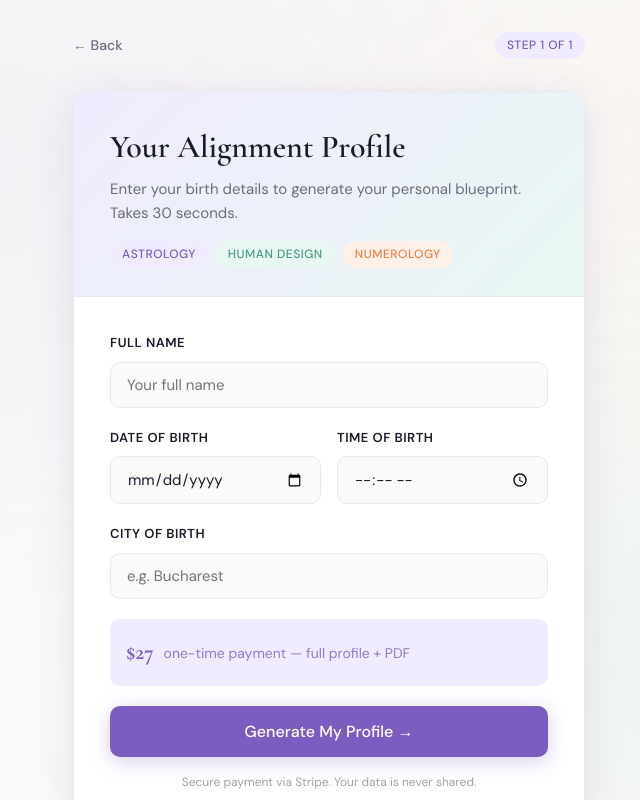
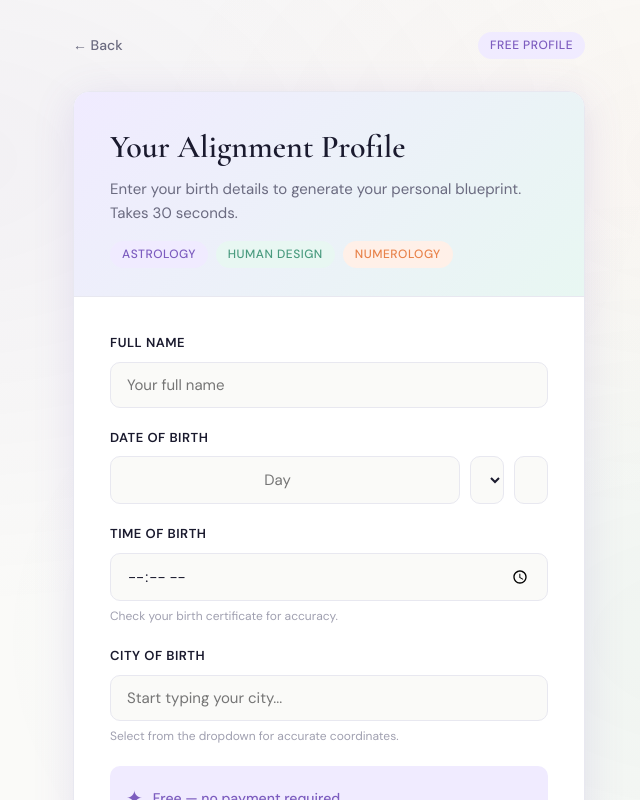
Before and after one commit to ciordasradu-droid/self-alignment-platform, a Next.js app: page /onboarding in a window 1280 px wide. Shown: the top 800 px of the page, without its empty margins (311-951 px from the left). Built offline with nearby package versions, Linux system fonts and the light colour scheme.

Commit message:
fix onboarding - city autocomplete, day/month/year date format, free pricing

```diff
--- a/app/onboarding/page.js
+++ b/app/onboarding/page.js
@@ -1,45 +1,101 @@
 'use client'
 
-import { useState } from 'react'
+import { useState, useEffect, useRef } from 'react'
+import { useRouter } from 'next/navigation'
 
 export default function Onboarding() {
+  const router = useRouter()
   const [loading, setLoading] = useState(false)
   const [formData, setFormData] = useState({
     full_name: '',
     date_of_birth: '',
     time_of_birth: '',
-    city: ''
+    city: '',
+    lat: '',
+    lng: ''
   })
 
-  const handleChange = (e) => {
-    setFormData({ ...formData, [e.target.name]: e.target.value })
+  const [day, setDay] = useState('')
+  const [month, setMonth] = useState('')
+  const [year, setYear] = useState('')
+  const [cityValue, setCityValue] = useState('')
+  const [citySuggestions, setCitySuggestions] = useState([])
+  const [showSuggestions, setShowSuggestions] = useState(false)
+  const debounceRef = useRef(null)
+
+  useEffect(() => {
+    if (day && month && year && year.length === 4) {
+      const paddedMonth = month.padStart(2, '0')
+      const paddedDay = day.padStart(2, '0')
+      setFormData(prev => ({ ...prev, date_of_birth: `${year}-${paddedMonth}-${paddedDay}` }))
+    }
+  }, [day, month, year])
+
+  const handleCityInput = (e) => {
+    const value = e.target.value
+    setCityValue(value)
+    setFormData(prev => ({ ...prev, city: '', lat: '', lng: '' }))
+
+    if (debounceRef.current) clearTimeout(debounceRef.current)
+
+    if (value.length < 2) {
+      setCitySuggestions([])
+      return
+    }
+
+    debounceRef.current = setTimeout(async () => {
+      try {
+        const res = await fetch(
+          `https://nominatim.openstreetmap.org/search?q=${encodeURIComponent(value)}&format=json&limit=5&featuretype=city`,
+          { headers: { 'Accept-Language': 'en' } }
+        )
+        const data = await res.json()
+        setCitySuggestions(data)
+        setShowSuggestions(true)
+      } catch (err) {
+        console.error('City search error:', err)
+      }
+    }, 400)
   }
 
-  const handleSubmit = async (e) => {
+  const handleCitySelect = (place) => {
+    const cityName = place.display_name
+    setCityValue(cityName)
+    setFormData(prev => ({
+      ...prev,
+      city: cityName,
+      lat: place.lat,
+      lng: place.lon
+    }))
+    setCitySuggestions([])
+    setShowSuggestions(false)
+  }
+
+  const handleSubmit = (e) => {
     e.preventDefault()
+
+    if (!day || !month || !year || year.length !== 4) {
+      alert('Please enter a valid date of birth.')
+      return
+    }
+    if (!formData.time_of_birth) {
+      alert('Please enter your time of birth.')
+      return
+    }
+    if (!formData.city) {
+      alert('Please select a city from the dropdown suggestions.')
+      return
+    }
+
     setLoading(true)
+    const encoded = encodeURIComponent(JSON.stringify(formData))
+    router.push(`/generating?data=${encoded}`)
+  }
 
-    try {
-      const response = await fetch('/api/checkout', {
-        method: 'POST',
-        headers: { 'Content-Type': 'application/json' },
-        body: JSON.stringify({ formData })
-      })
-
-      const data = await response.json()
-
-      if (data.url) {
-        window.location.href = data.url
-      } else {
-        throw new Error('No checkout URL returned')
-      }
-
-    } catch (err) {
-      console.error(err)
-      alert('Something went wrong. Please try again.')
-      setLoading(false)
-    }
-  }
+  const months = [
+    'January', 'February', 'March', 'April', 'May', 'June',
+    'July', 'August', 'September', 'October', 'November', 'December'
+  ]
 
   return (
     <>
@@ -48,7 +104,7 @@ export default function Onboarding() {
 
         <div style={s.header}>
           <a href="/" style={s.back}>← Back</a>
-          <span className="tag tag-purple">Step 1 of 1</span>
+          <span className="tag tag-purple">Free Profile</span>
         </div>
 
         <div style={s.card}>
@@ -66,66 +122,100 @@ export default function Onboarding() {
             </div>
           </div>
 
-          <form onSubmit={handleSubmit} style={s.form}>
+          <div style={s.form}>
 
             <div style={s.field}>
               <label style={s.label}>Full Name</label>
               <input
                 type="text"
-                name="full_name"
                 value={formData.full_name}
-                onChange={handleChange}
-                required
+                onChange={e => setFormData(prev => ({ ...prev, full_name: e.target.value }))}
                 placeholder="Your full name"
                 style={s.input}
               />
             </div>
 
-            <div style={s.row}>
-              <div style={s.field}>
-                <label style={s.label}>Date of Birth</label>
+            <div style={s.field}>
+              <label style={s.label}>Date of Birth</label>
+              <div style={s.dateRow}>
                 <input
-                  type="date"
-                  name="date_of_birth"
-                  value={formData.date_of_birth}
-                  onChange={handleChange}
-                  required
-                  style={s.input}
+                  type="number"
+                  placeholder="Day"
+                  value={day}
+                  onChange={e => setDay(e.target.value)}
+                  min="1"
+                  max="31"
+                  style={{...s.input, textAlign:'center'}}
                 />
-              </div>
-              <div style={s.field}>
-                <label style={s.label}>Time of Birth</label>
+                <select
+                  value={month}
+                  onChange={e => setMonth(e.target.value)}
+                  style={{...s.input, flex:2}}
+                >
+                  <option value="">Month</option>
+                  {months.map((m, i) => (
+                    <option key={i} value={String(i + 1)}>{m}</option>
+                  ))}
+                </select>
                 <input
-                  type="time"
-                  name="time_of_birth"
-                  value={formData.time_of_birth}
-                  onChange={handleChange}
-                  required
-                  style={s.input}
+                  type="number"
+                  placeholder="Year"
+                  value={year}
+                  onChange={e => setYear(e.target.value)}
+                  min="1900"
+                  max="2010"
+                  style={{...s.input, flex:1.5, textAlign:'center'}}
                 />
               </div>
             </div>
 
             <div style={s.field}>
+              <label style={s.label}>Time of Birth</label>
+              <input
+                type="time"
+                value={formData.time_of_birth}
+                onChange={e => setFormData(prev => ({ ...prev, time_of_birth: e.target.value }))}
+                style={s.input}
+              />
+              <p style={s.hint}>Check your birth certificate for accuracy.</p>
+            </div>
+
+            <div style={{...s.field, position:'relative'}}>
               <label style={s.label}>City of Birth</label>
               <input
                 type="text"
-                name="city"
-                value={formData.city}
-                onChange={handleChange}
-                required
-                placeholder="e.g. Bucharest"
+                value={cityValue}
+                onChange={handleCityInput}
+                onBlur={() => setTimeout(() => setShowSuggestions(false), 200)}
+                placeholder="Start typing your city..."
                 style={s.input}
+                autoComplete="off"
               />
+              <p style={s.hint}>Select from the dropdown for accurate coordinates.</p>
+
+              {showSuggestions && citySuggestions.length > 0 && (
+                <div style={s.suggestions}>
+                  {citySuggestions.map((place, i) => (
+                    <div
+                      key={i}
+                      onMouseDown={() => handleCitySelect(place)}
+                      style={s.suggestion}
+                    >
+                      <span style={s.suggestionIcon}>◦</span>
+                      <span style={s.suggestionText}>{place.display_name}</span>
+                    </div>
+                  ))}
+                </div>
+              )}
             </div>
 
-            <div style={s.priceNote}>
-              <span style={s.priceAmount}>$27</span>
-              <span style={s.priceLabel}>one-time payment — full profile + PDF</span>
+            <div style={s.freeNote}>
+              <span style={s.freeIcon}>✦</span>
+              <span style={s.freeLabel}>Free — no payment required</span>
             </div>
 
             <button
-              type="submit"
+              onClick={handleSubmit}
               disabled={loading}
               style={{
                 ...s.btn,
@@ -133,14 +223,14 @@ export default function Onboarding() {
                 cursor: loading ? 'not-allowed' : 'pointer'
               }}
             >
-              {loading ? 'Redirecting to payment...' : 'Generate My Profile →'}
+              {loading ? 'Generating...' : 'Generate My Profile →'}
             </button>
 
             <p style={s.disclaimer}>
-              Secure payment via Stripe. Your data is never shared.
+              Your data is used only to generate your profile. Never shared.
             </p>
 
-          </form>
+          </div>
         </div>
       </main>
     </>
@@ -153,17 +243,22 @@ const s = {
   back: { fontSize:'14px', color:'var(--text-muted)', fontWeight:'500' },
   card: { background:'var(--surface)', borderRadius:'var(--radius)', border:'1px solid var(--border)', boxShadow:'var(--shadow-lg)', overflow:'hidden' },
   cardHeader: { padding:'36px 36px 28px', borderBottom:'1px solid var(--border)', background:'linear-gradient(135deg, var(--purple-light) 0%, var(--green-light) 100%)' },
-  title: { fontSize:'32px', fontWeight:'600', color:'var(--text)', marginBottom:'10px' },
+  title: { fontSize:'32px', fontWeight:'600', color:'var(--text)', marginBottom:'10px', fontFamily:'Cormorant Garamond, serif' },
   subtitle: { fontSize:'15px', color:'var(--text-muted)', lineHeight:'1.6', marginBottom:'16px' },
   tags: { display:'flex', gap:'8px', flexWrap:'wrap' },
   form: { padding:'36px' },
-  field: { marginBottom:'20px', flex:1 },
-  row: { display:'flex', gap:'16px', marginBottom:'0' },
+  field: { marginBottom:'20px' },
+  dateRow: { display:'flex', gap:'10px' },
   label: { display:'block', fontSize:'13px', fontWeight:'600', color:'var(--text)', marginBottom:'8px', textTransform:'uppercase', letterSpacing:'0.5px' },
-  input: { width:'100%', padding:'12px 16px', border:'1.5px solid var(--border)', borderRadius:'10px', fontSize:'15px', color:'var(--text)', background:'var(--bg)', outline:'none', transition:'border-color 0.2s' },
-  priceNote: { display:'flex', alignItems:'center', gap:'10px', padding:'16px', background:'var(--purple-light)', borderRadius:'10px', marginBottom:'20px' },
-  priceAmount: { fontSize:'22px', fontWeight:'700', color:'var(--purple)', fontFamily:'Cormorant Garamond, serif' },
-  priceLabel: { fontSize:'14px', color:'var(--purple)', opacity:'0.8' },
+  input: { width:'100%', padding:'12px 16px', border:'1.5px solid var(--border)', borderRadius:'10px', fontSize:'15px', color:'var(--text)', background:'var(--bg)', outline:'none', boxSizing:'border-box' },
+  hint: { fontSize:'12px', color:'var(--text-light)', marginTop:'6px' },
+  suggestions: { position:'absolute', top:'100%', left:0, right:0, background:'var(--surface)', border:'1.5px solid var(--border)', borderRadius:'10px', boxShadow:'var(--shadow-lg)', zIndex:100, maxHeight:'200px', overflowY:'auto' },
+  suggestion: { display:'flex', alignItems:'flex-start', gap:'10px', padding:'12px 16px', cursor:'pointer', borderBottom:'1px solid var(--border)', transition:'background 0.15s' },
+  suggestionIcon: { color:'var(--purple)', flexShrink:0, marginTop:'2px' },
+  suggestionText: { fontSize:'13px', color:'var(--text)', lineHeight:'1.5' },
+  freeNote: { display:'flex', alignItems:'center', gap:'10px', padding:'16px', background:'var(--purple-light)', borderRadius:'10px', marginBottom:'20px' },
+  freeIcon: { fontSize:'20px', color:'var(--purple)' },
+  freeLabel: { fontSize:'14px', color:'var(--purple)', fontWeight:'500' },
   btn: { width:'100%', padding:'15px', color:'#fff', border:'none', borderRadius:'10px', fontSize:'16px', fontWeight:'500', boxShadow:'0 4px 20px rgba(124,92,191,0.3)' },
   disclaimer: { textAlign:'center', fontSize:'12px', color:'var(--text-light)', marginTop:'16px' }
 }
```
